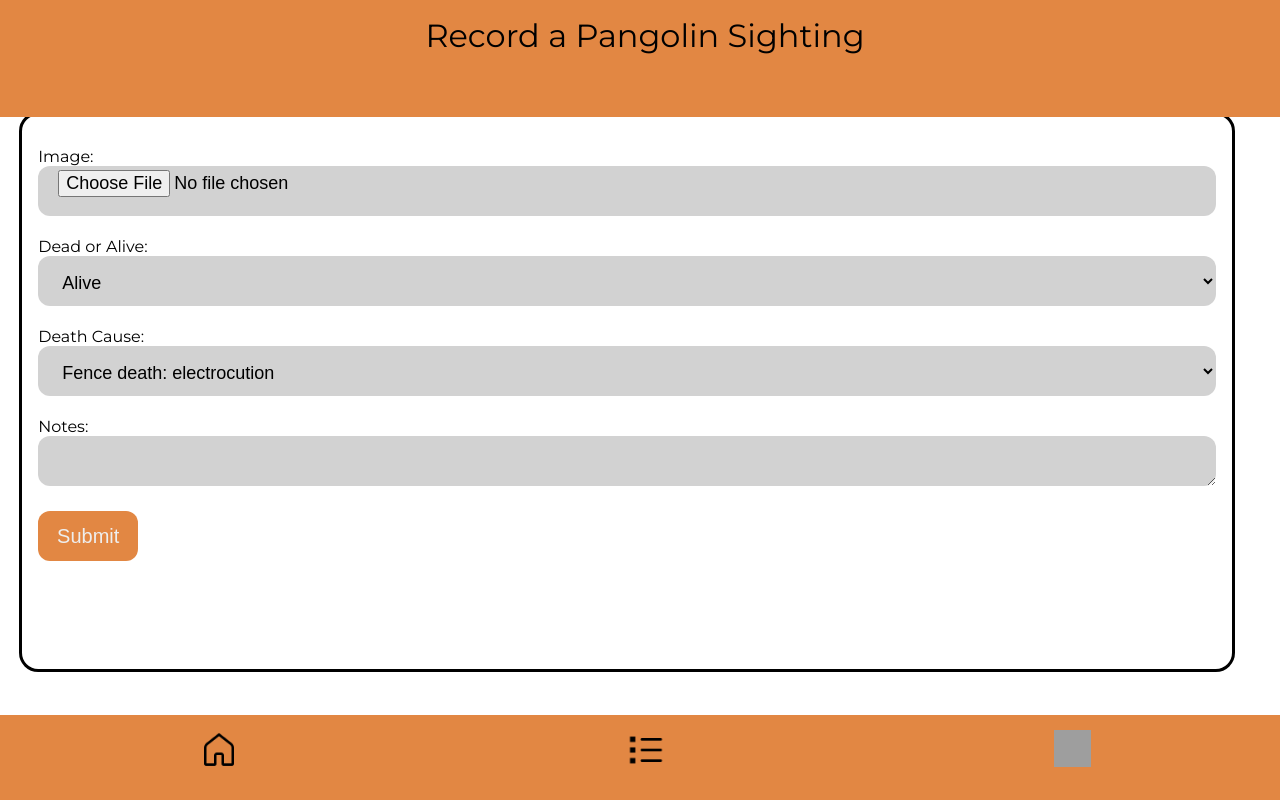
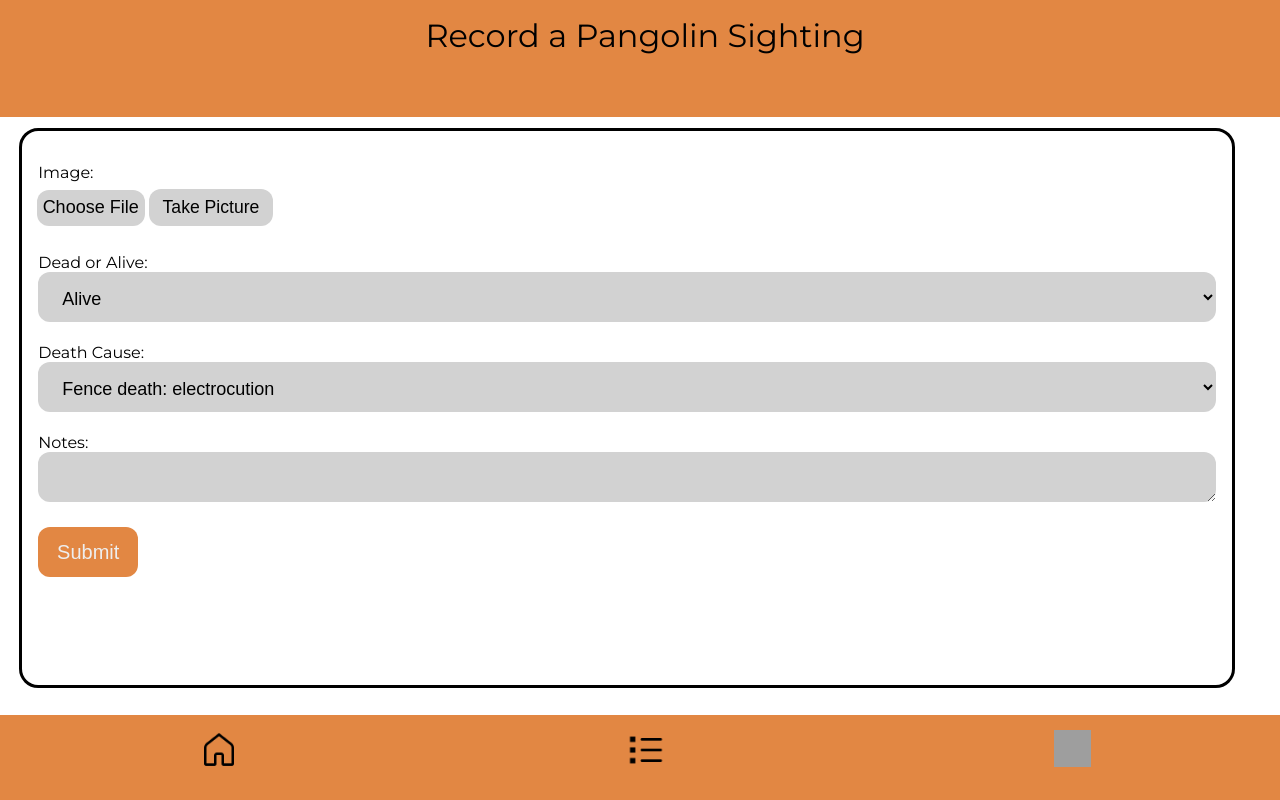
Before and after one commit to JuliaKolano/Zap-App, a React (Create React App) app in the folder Project/client/: page /RecordSighting in a window 1280 px wide. Built offline with nearby package versions, Linux system fonts and the light colour scheme; grey boxes are pictures that could not be loaded; the HTML template or start-up script is replaced by a standard one.

Commit message:
added take picture button and fixed styles

```diff
--- a/Project/client/src/components/SightingsForm.js
+++ b/Project/client/src/components/SightingsForm.js
@@ -79,6 +79,7 @@ class SightingsForm extends React.Component {
         <form className="recordSightingForm" onSubmit={this.handleSubmit}>
           <div className="inputContainer">
             <label htmlFor="image">Image: </label>
+            <div className="icFile">
               <input
                 className="recordSightingInput"
                 type="file"
@@ -87,6 +88,8 @@ class SightingsForm extends React.Component {
                 accept="image/*"
                 onChange={this.handleFileChange}
               />
+              <button className="takePictureButton" type="button">Take Picture</button>
+            </div>
             <div className="cut"></div>
           </div>
           <div className="inputContainer">
--- a/Project/client/src/styles/RecordSighting.css
+++ b/Project/client/src/styles/RecordSighting.css
@@ -14,7 +14,7 @@
     background-color: rgb(226,135,67);
 }
 .recordSightingForm {
-    margin-top: 7em;
+    margin-top: 8em;
     background-color: #ffffff;
     border-radius: 1.2em;
     box-sizing: border-box;
@@ -34,6 +34,10 @@
     position: relative;
     width: 100%;
 }
+.icFile {
+    display: flex;
+    width: 21em;
+}
 .recordSightingInput, .recordSightingSelect, .recordSightingTextarea {
     background-color: rgb(210, 210, 210);
     border-radius: 12px;
@@ -45,6 +49,35 @@
     outline: 0;
     padding: 4px 20px 0;
     width: 100%;
+}
+.recordSightingInput {
+    height: 2.5em;
+    background: none;
+    width: 41%;
+    margin-left: -0.5em;
+}
+.recordSightingInput::file-selector-button, .takePictureButton {
+    display: inline-block;
+    background-color: rgb(210, 210, 210);
+    border-radius: 12px;
+    border: 0;
+    box-sizing: border-box;
+    color: black;
+    cursor: pointer;
+    font-size: 1em;
+    height: 2em;
+    outline: 0;
+    text-align: center;
+    width: 6em;
+    margin-top: 0.2em;
+    margin-left: -0.7em;
+}
+.takePictureButton {
+    width: 7em;
+    font-size: 1.1em;
+    margin-top: 0.4em;
+    height: 2.1em;
+    margin-left: -1em;
 }
 .recordSightingButton {
     display: block;
@@ -61,7 +94,7 @@
     width: 5em;
     margin-top: 1em;
 }
-.recordSightingButton:active {
+.recordSightingButton:active, .recordSightingInput::file-selector-button:active, .takePictureButton:active {
     background-color: rgb(218, 105, 19);
 }
 /* Form css obtained from  https://codepen.io/ainalem/pen/GRqPwoz*/
--- a/Project/client/src/styles/ViewSightings.css
+++ b/Project/client/src/styles/ViewSightings.css
@@ -1,5 +1,4 @@
 #searchBar {
-    margin-top: -3em;
     position: fixed;
     width: 75%;
     background: rgb(226,135,67);
@@ -66,13 +65,14 @@
     background-color: rgb(226,135,67);
 }
 .sightings {
+    padding-top: 4em;
     margin-top: 10em;
 }
 .item {
     box-shadow: 0 4px 4px 4px rgba(0,0,0,0.2);
     border-radius: 1em;
     padding: 1em;
-    margin-top: 1em;
+    margin-top: 1.5em;
 }
 .pangolinImage {
     object-fit: cover;
```
Lines whose indentation alone changed are shown as unchanged.
